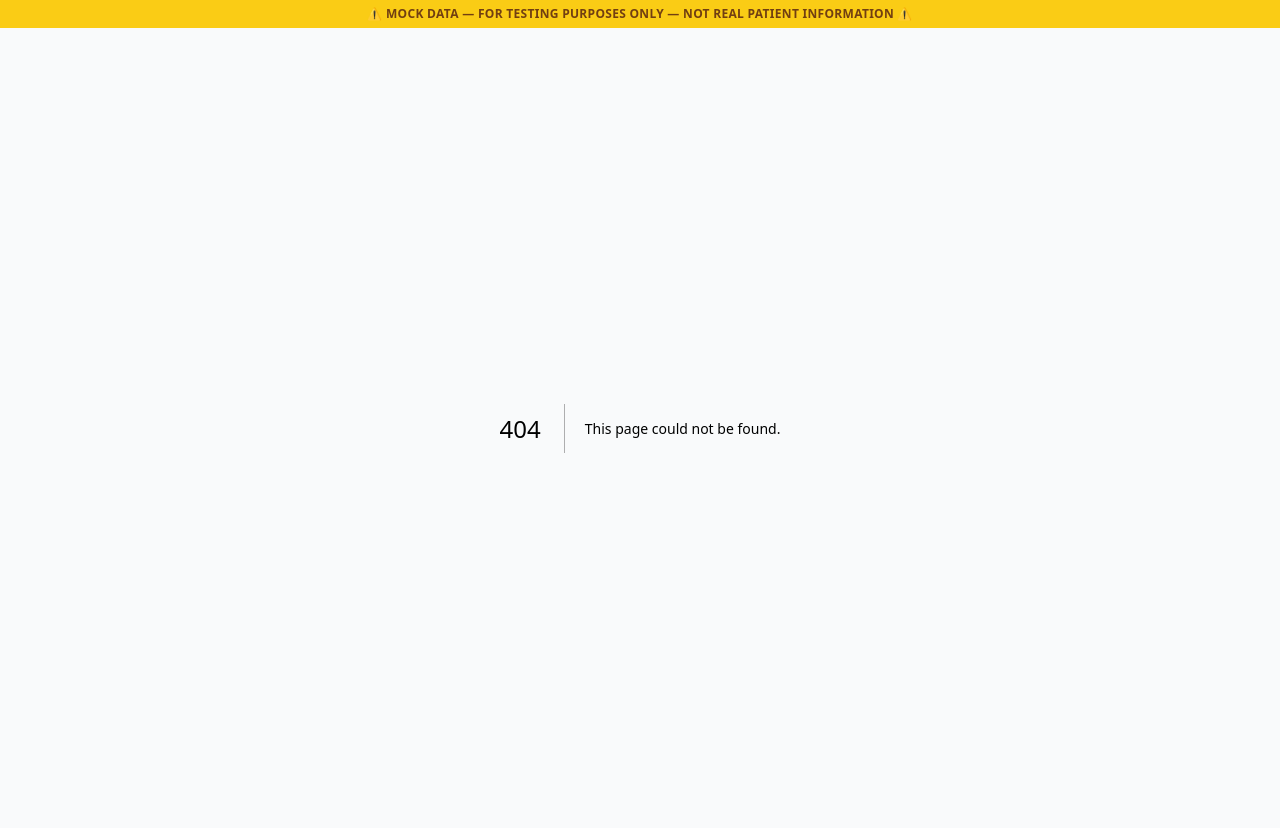
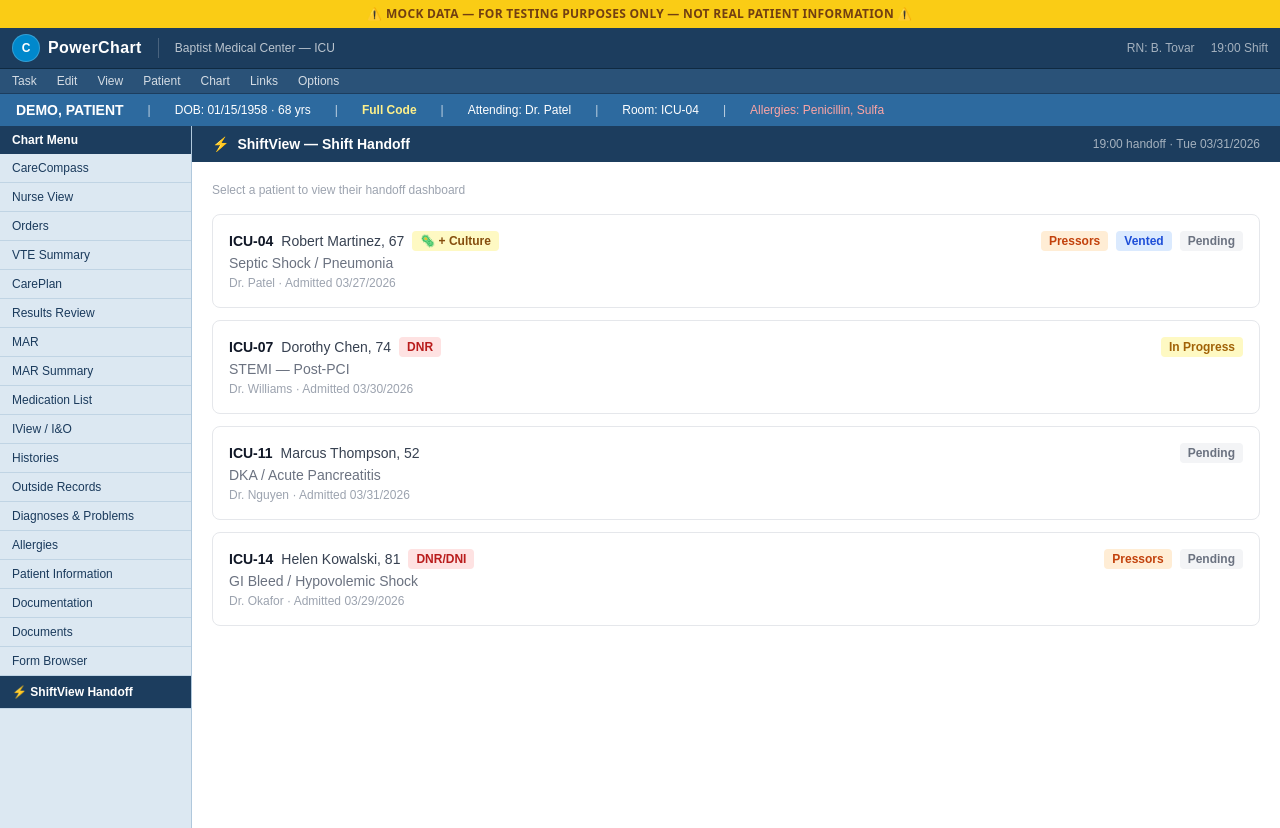
Before and after one commit to artintexas321/icu-handoff, a Next.js app: page /cerner-shell in a window 1280 px wide. Before the commit this address had no page. Built offline with nearby package versions, Linux system fonts and the light colour scheme.

Commit message:
Rebuild Cerner shell — no iframe, native content, clean layout

```diff
--- /dev/null
+++ b/app/cerner-shell/page.tsx
@@ -0,0 +1,181 @@
+'use client'
+import { useState } from 'react'
+import { patients } from '@/data/patients'
+import Link from 'next/link'
+
+const MENU_ITEMS = [
+  'CareCompass',
+  'Nurse View',
+  'Orders',
+  'VTE Summary',
+  'CarePlan',
+  'Results Review',
+  'MAR',
+  'MAR Summary',
+  'Medication List',
+  'IView / I&O',
+  'Histories',
+  'Outside Records',
+  'Diagnoses & Problems',
+  'Allergies',
+  'Patient Information',
+  'Documentation',
+  'Documents',
+  'Form Browser',
+]
+
+const SHIFTVIEW_ITEM = '⚡ ShiftView Handoff'
+
+export default function CernerShell() {
+  const [activeMenu, setActiveMenu] = useState(SHIFTVIEW_ITEM)
+
+  return (
+    <div className="flex flex-col h-screen overflow-hidden bg-[#e8eef4] font-sans text-sm" style={{ fontFamily: 'Arial, Helvetica, sans-serif' }}>
+
+      {/* TOP HEADER */}
+      <div className="bg-[#1c3d5e] text-white flex items-center px-3 py-1.5 gap-4 shrink-0 border-b border-[#0f2a42]">
+        <div className="flex items-center gap-2">
+          <div className="w-7 h-7 rounded-full bg-[#0088cc] flex items-center justify-center text-xs font-bold border border-white/20">C</div>
+          <span className="font-bold text-base tracking-wide">PowerChart</span>
+        </div>
+        <div className="h-5 w-px bg-white/20" />
+        <span className="text-white/70 text-xs">Baptist Medical Center — ICU</span>
+        <div className="ml-auto flex items-center gap-4 text-xs text-white/60">
+          <span>RN: B. Tovar</span>
+          <span>19:00 Shift</span>
+        </div>
+      </div>
+
+      {/* SECOND TOOLBAR */}
+      <div className="bg-[#2a5278] text-white/80 flex items-center px-3 py-0.5 gap-5 text-xs shrink-0 border-b border-[#1c3d5e]">
+        {['Task', 'Edit', 'View', 'Patient', 'Chart', 'Links', 'Options'].map(item => (
+          <span key={item} className="hover:text-white cursor-pointer py-0.5">{item}</span>
+        ))}
+      </div>
+
+      {/* PATIENT BANNER */}
+      <div className="bg-[#2d6a9f] text-white px-4 py-1.5 flex items-center gap-6 text-xs shrink-0">
+        <span className="font-bold text-sm">DEMO, PATIENT</span>
+        <span className="text-white/70">|</span>
+        <span>DOB: 01/15/1958 · 68 yrs</span>
+        <span className="text-white/70">|</span>
+        <span className="text-yellow-200 font-semibold">Full Code</span>
+        <span className="text-white/70">|</span>
+        <span>Attending: Dr. Patel</span>
+        <span className="text-white/70">|</span>
+        <span>Room: ICU-04</span>
+        <span className="text-white/70">|</span>
+        <span className="text-red-300">Allergies: Penicillin, Sulfa</span>
+      </div>
+
+      {/* MAIN AREA */}
+      <div className="flex flex-1 overflow-hidden">
+
+        {/* LEFT SIDEBAR */}
+        <div className="w-48 bg-[#dce8f2] border-r border-[#b0c8dc] flex flex-col shrink-0 overflow-y-auto">
+          <div className="bg-[#1c3d5e] text-white text-xs font-semibold px-3 py-1.5 shrink-0">
+            Chart Menu
+          </div>
+          {MENU_ITEMS.map(item => (
+            <button
+              key={item}
+              onClick={() => setActiveMenu(item)}
+              className={`text-left px-3 py-1.5 text-xs border-b border-[#c0d4e4] transition-colors ${
+                activeMenu === item
+                  ? 'bg-[#1c3d5e] text-white font-semibold'
+                  : 'text-[#1a3a5c] hover:bg-[#c8dcea]'
+              }`}
+            >
+              {item}
+            </button>
+          ))}
+          {/* ShiftView item — slightly highlighted */}
+          <button
+            onClick={() => setActiveMenu(SHIFTVIEW_ITEM)}
+            className={`text-left px-3 py-2 text-xs border-b border-[#c0d4e4] font-semibold transition-colors ${
+              activeMenu === SHIFTVIEW_ITEM
+                ? 'bg-[#1c3d5e] text-white'
+                : 'bg-[#e8f4e8] text-[#1a5c2a] hover:bg-[#d4ecd4]'
+            }`}
+          >
+            {SHIFTVIEW_ITEM}
+          </button>
+        </div>
+
+        {/* MAIN CONTENT PANEL */}
+        <div className="flex-1 overflow-auto bg-white">
+          {activeMenu === SHIFTVIEW_ITEM ? (
+            <div className="h-full flex flex-col">
+              {/* ShiftView header bar */}
+              <div className="bg-[#1c3d5e] text-white px-5 py-2 flex items-center justify-between shrink-0">
+                <div className="flex items-center gap-2">
+                  <span className="text-yellow-300">⚡</span>
+                  <span className="font-semibold">ShiftView — Shift Handoff</span>
+                </div>
+                <span className="text-xs text-white/60">19:00 handoff · Tue 03/31/2026</span>
+              </div>
+              {/* Patient list */}
+              <div className="p-5 flex-1 overflow-auto">
+                <p className="text-xs text-gray-400 mb-4">Select a patient to view their handoff dashboard</p>
+                <div className="grid gap-3">
+                  {patients.map(p => {
+                    const codeAlert = p.codeStatus.includes('DNR') || p.codeStatus.includes('DNI')
+                    const hasPositive = p.cultures.some(c => c.status === 'POSITIVE')
+                    return (
+                      <Link
+                        key={p.id}
+                        href={`/patient/${p.id}`}
+                        className="block border rounded-lg p-4 hover:shadow-md transition-shadow bg-white border-gray-200 hover:border-[#2d6a9f]"
+                      >
+                        <div className="flex items-start justify-between">
+                          <div>
+                            <div className="flex items-center gap-2">
+                              <span className="font-bold text-gray-900">{p.room}</span>
+                              <span className="text-gray-700 font-medium">{p.name}, {p.age}</span>
+                              {codeAlert && (
+                                <span className="bg-red-100 text-red-700 text-xs font-bold px-2 py-0.5 rounded">{p.codeStatus}</span>
+                              )}
+                              {hasPositive && (
+                                <span className="bg-yellow-100 text-yellow-800 text-xs font-bold px-2 py-0.5 rounded">🦠 + Culture</span>
+                              )}
+                            </div>
+                            <div className="text-sm text-gray-500 mt-0.5">{p.diagnosis}</div>
+                            <div className="text-xs text-gray-400 mt-0.5">Dr. {p.attending.replace('Dr. ', '')} · Admitted {p.admitDate}</div>
+                          </div>
+                          <div className="flex items-center gap-2">
+                            {p.cardiac.pressors.length > 0 && (
+                              <span className="bg-orange-100 text-orange-700 text-xs font-semibold px-2 py-0.5 rounded">Pressors</span>
+                            )}
+                            {p.respiratory.intubationDate && (
+                              <span className="bg-blue-100 text-blue-700 text-xs font-semibold px-2 py-0.5 rounded">Vented</span>
+                            )}
+                            <span className={`text-xs font-semibold px-2 py-0.5 rounded ${
+                              p.handoffStatus === 'complete' ? 'bg-green-100 text-green-700' :
+                              p.handoffStatus === 'outgoing_confirmed' ? 'bg-yellow-100 text-yellow-700' :
+                              'bg-gray-100 text-gray-500'
+                            }`}>
+                              {p.handoffStatus === 'complete' ? '✓ Complete' :
+                               p.handoffStatus === 'outgoing_confirmed' ? 'In Progress' : 'Pending'}
+                            </span>
+                          </div>
+                        </div>
+                      </Link>
+                    )
+                  })}
+                </div>
+              </div>
+            </div>
+          ) : (
+            <div className="p-8">
+              <div className="bg-[#eaf2fa] border border-[#b8d4ea] rounded-lg p-5 max-w-lg">
+                <div className="font-semibold text-[#1c3d5e] mb-2">{activeMenu}</div>
+                <div className="text-xs text-gray-500">This is a standard Cerner PowerChart section. ShiftView adds the <strong>⚡ ShiftView Handoff</strong> option to the existing menu — nurses access it without leaving their normal workflow.</div>
+              </div>
+              <div className="mt-4 text-xs text-gray-400">← Click "⚡ ShiftView Handoff" in the menu to see the handoff dashboard</div>
+            </div>
+          )}
+        </div>
+      </div>
+    </div>
+  )
+}
```
Also changed, not shown: 1 other file (tests, documents, lock files or other folders).
